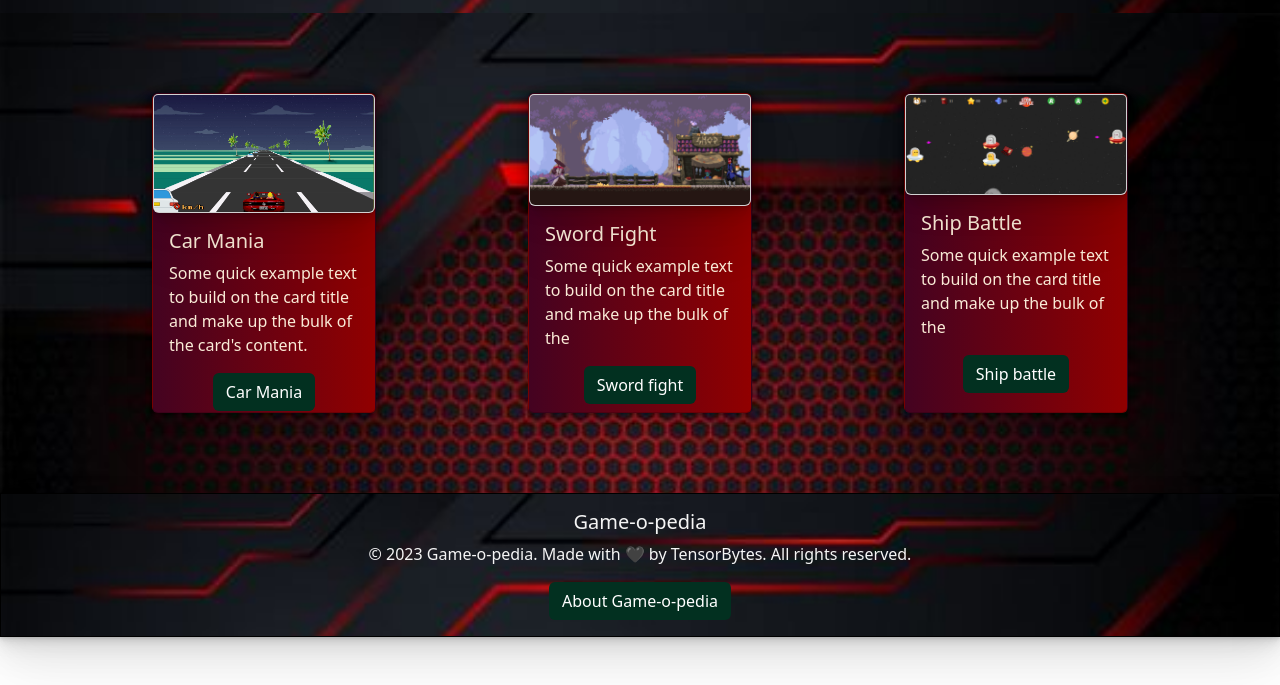
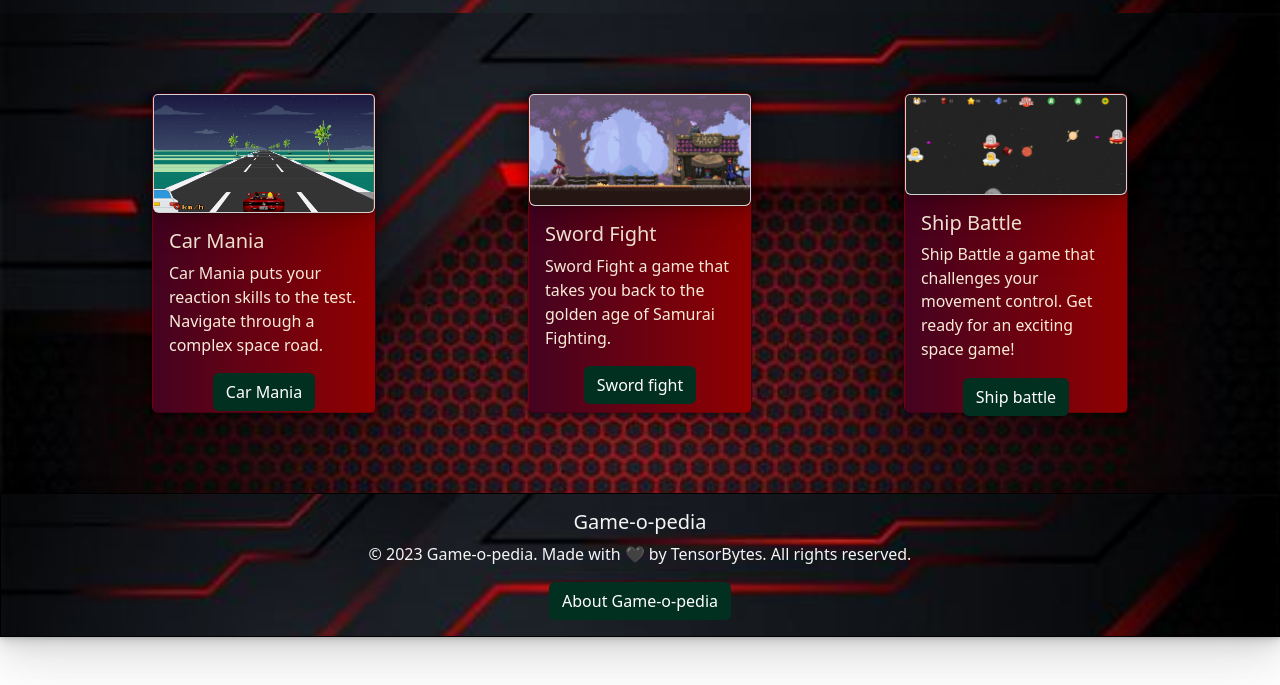
Before and after one commit to ManashAnand/Game-o-pedia, a plain HTML site: page index.html in a window 1280 px wide. Shown: the part 115-800 px from the top of the page. Drawn offline with nearby package versions, Linux system fonts and the light colour scheme; a web font is replaced by a local one.

Commit message:
added some structural data

```diff
--- a/index.html
+++ b/index.html
@@ -99,7 +99,7 @@ color: antiquewhite;
       <img src="./card1.png" class="card-img-top card" alt="Car game">
       <div class="card-body">
         <h5 class="card-title">Car Mania</h5>
-        <p class="card-text">Some quick example text to build on the card title and make up the bulk of the card's content.</p>
+        <p class="card-text">Car Mania puts your reaction skills to the test. Navigate through a complex space road.</p>
         <div class="card_container">
 
           <a href="./game.html" class="btn  car_game" style="color: 	white; background-color: 	#023020;">Car Mania</a>
@@ -115,7 +115,7 @@ color: antiquewhite;
       <img src="./card2.png" class="card-img-top card" alt="sword game">
       <div class="card-body">
         <h5 class="card-title">Sword Fight</h5>
-        <p class="card-text">Some quick example text to build on the card title and make up the bulk of the </p>
+        <p class="card-text">Sword Fight a game that takes you back to the golden age of Samurai Fighting. </p>
         <div class="card_container">
 
           <a href="./game2.html" class="btn " style="color: 	white; background-color: 	#023020;">Sword fight</a>
@@ -131,7 +131,7 @@ color: antiquewhite;
       <img src="./card3.png" class="card-img-top card" alt="sword game">
       <div class="card-body">
         <h5 class="card-title">Ship Battle</h5>
-        <p class="card-text">Some quick example text to build on the card title and make up the bulk of the </p>
+        <p class="card-text" style="font-size: 0.99rem;">Ship Battle a game that challenges your movement control. Get ready for an exciting space game! </p>
         <div class="card_container">
 
           <a href="./game3.html" class="btn " style="color: 	white; background-color: 	#023020;" >Ship battle</a>
```
